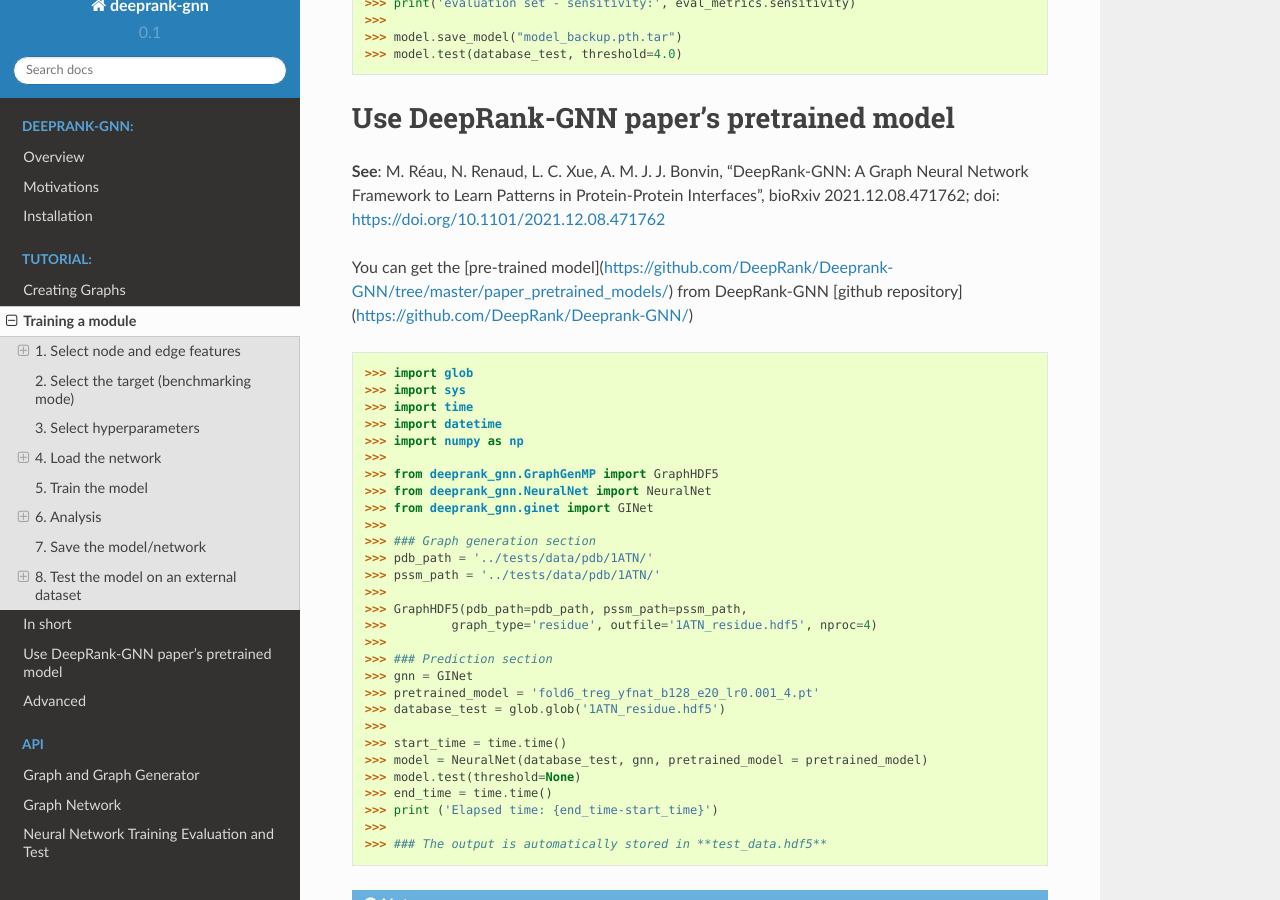
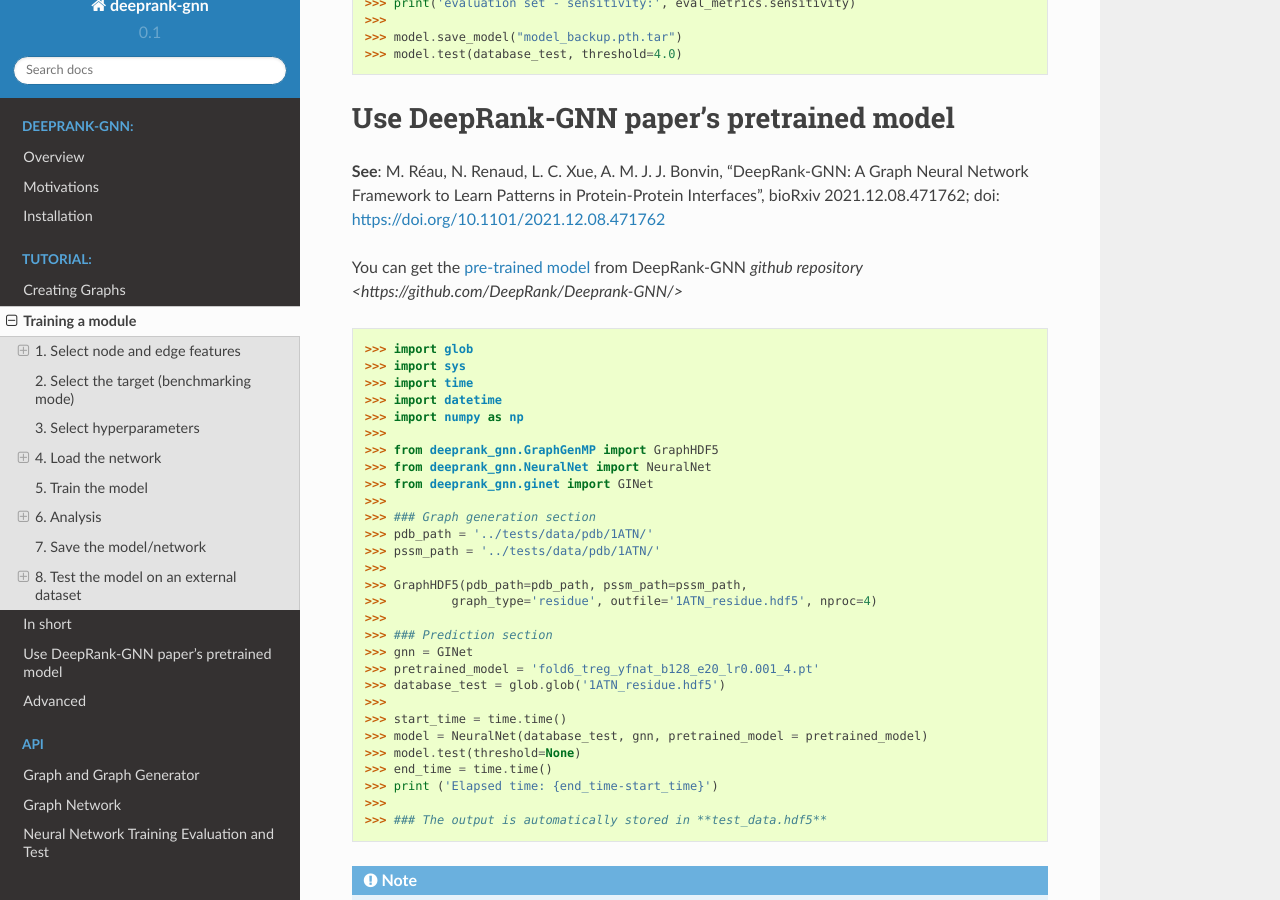
Before and after one commit to DeepRank/Deeprank-GNN, a Sphinx documentation site: the page built from docs/tutorial.train_model.rst, in a window 1280 px wide and 900 px high, scrolled down 7184 px. Built offline with Sphinx 7.4.7 and the Read the Docs theme 2.0.0, drawn with Linux system fonts in a browser that asks for light colours.

Commit message:
Update tutorial.train_model.rst

```diff
--- a/docs/tutorial.train_model.rst
+++ b/docs/tutorial.train_model.rst
@@ -355,7 +355,7 @@ Use DeepRank-GNN paper's pretrained model
 
 **See**: M. Réau, N. Renaud, L. C. Xue, A. M. J. J. Bonvin, "DeepRank-GNN: A Graph Neural Network Framework to Learn Patterns in Protein-Protein Interfaces", bioRxiv 2021.12.08.471762; doi: https://doi.org/10.1101/2021.12.08.471762
 
-You can get the [pre-trained model](https://github.com/DeepRank/Deeprank-GNN/tree/master/paper_pretrained_models/) from DeepRank-GNN [github repository](https://github.com/DeepRank/Deeprank-GNN/)
+You can get the `pre-trained model <https://github.com/DeepRank/Deeprank-GNN/tree/master/paper_pretrained_models/>`_ from DeepRank-GNN `github repository <https://github.com/DeepRank/Deeprank-GNN/>`
 
 >>> import glob
 >>> import sys
```
